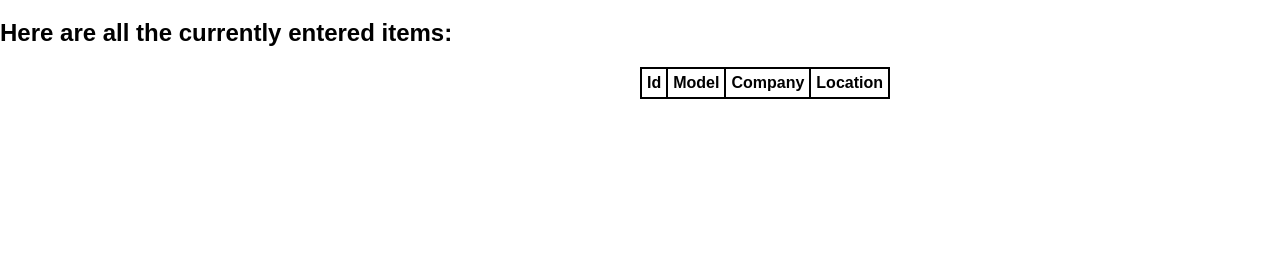
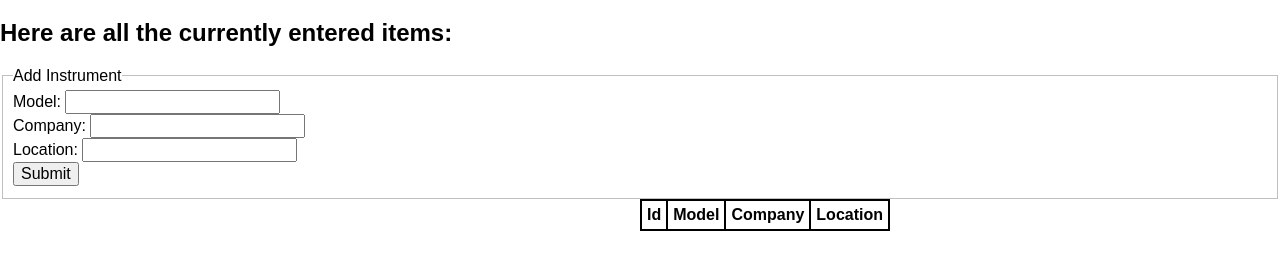
Before and after one commit to TheatreKnitter/lighting, a website: page public/index.html in a window 1280 px wide. Shown: the part 61-330 px from the top of the page. Drawn offline with nearby package versions, Linux system fonts and the light colour scheme; no server answers.

Commit message:
add fieldset to create new instrument

```diff
--- a/public/app.js
+++ b/public/app.js
@@ -30,6 +30,7 @@ var getInstruments = function() {
 };
 
 var showInstruments = function(state){
+	$('#data').empty();
 	var instrumentshtml = state.currentInstruments.map(function(instrument){
 		var row = '<tr>';
 		row = row.concat('<td class="itemNum">' + instrument.itemNum + '</td>');
@@ -47,6 +48,8 @@ var currentModels = [];
 var currentCompany = [];
 var currentLocations = [];
 //var model = instrument.model;
+
+state.currentInstruments.push({itemNum:'11', model: '10K', company: 'ETC', location: 'Studio'}
 
 var current = [];
 $('#some_element:selected').each(function(index, selectedObj){
--- a/public/index.html
+++ b/public/index.html
@@ -9,6 +9,15 @@
         <h1>Welcome to the Olympic Lighting Database!</h1>
         <h2>Here are all the currently entered items:</h2>
 
+        <form>
+            <fieldset>
+                <legend>Add Instrument</legend>
+                Model: <input type="text" name = "new-model" required><br>
+                Company: <input type="text" name = "new-company" required><br>
+                Location: <input type="text" name = "new-location" required><br>
+                <input type="submit">
+            </fieldset>
+        </form>
 
         <table id = "data">
             <tr>
```
